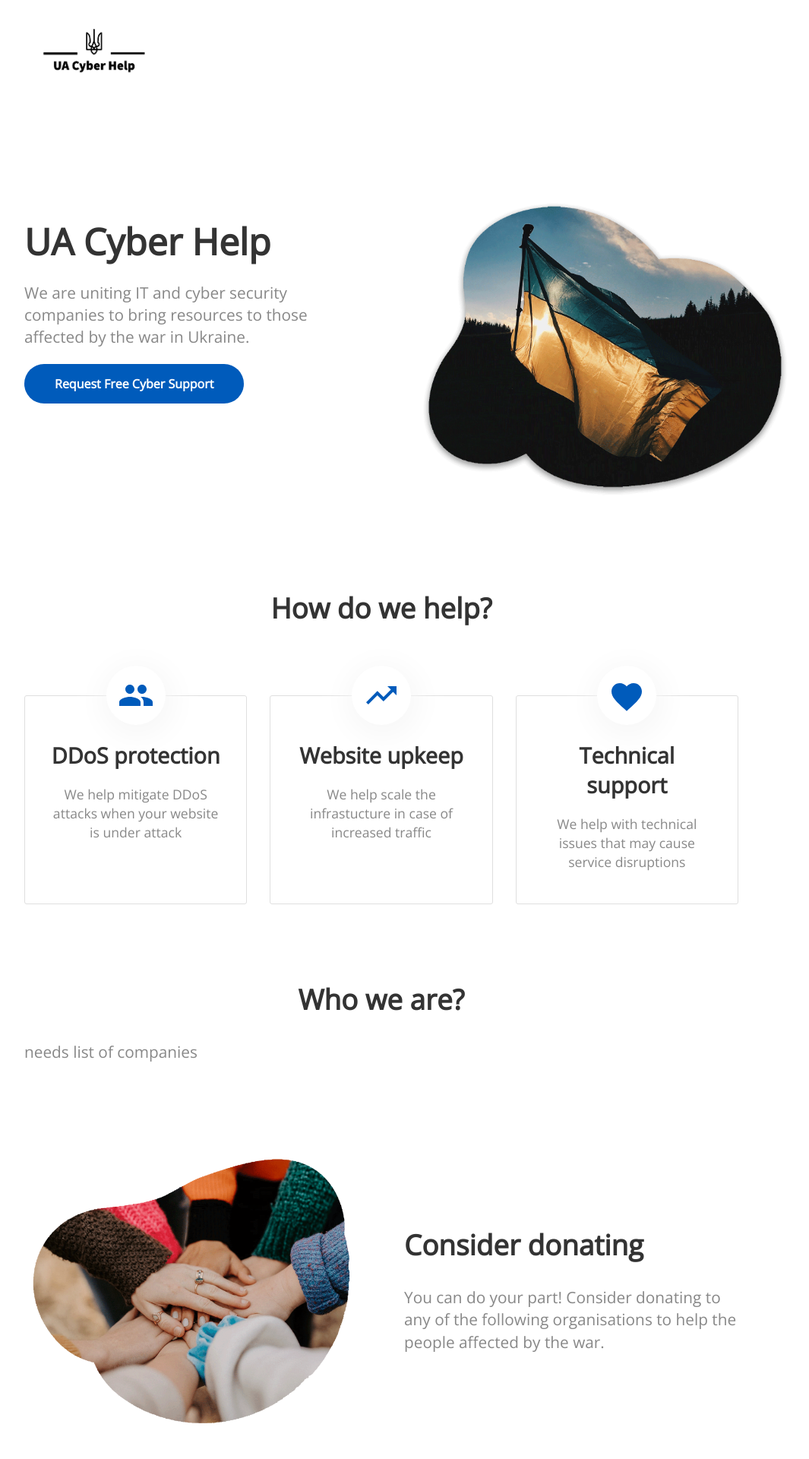
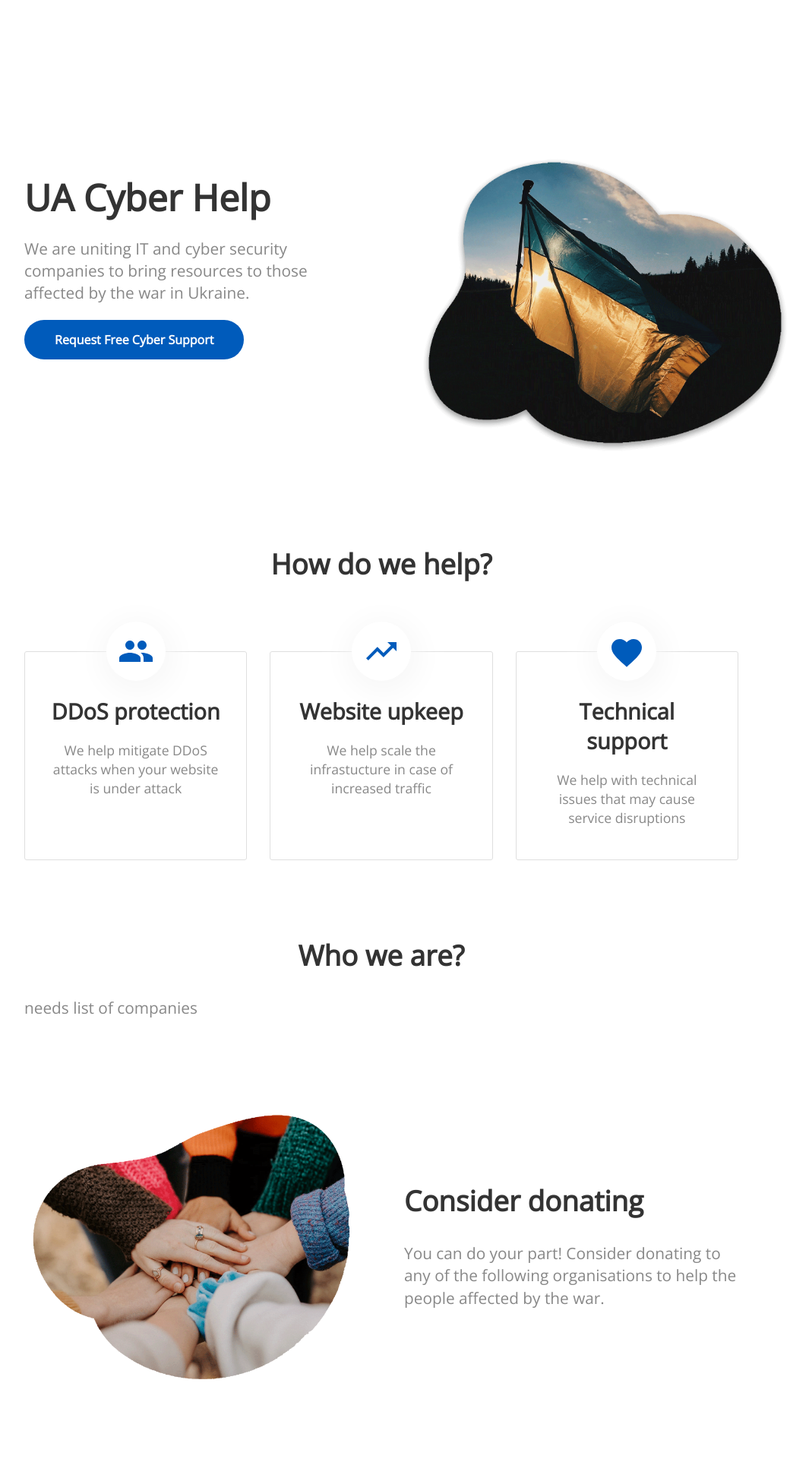
Before and after one commit to oliversild/uacyberhelp, a Jekyll site: the page built from index.html, in a window 1280 px wide. Shown: the top 1920 px of the page at 76% size, without its empty margins (138-1203 px from the left). Built offline with Jekyll 4.4.1, drawn with Linux system fonts in a browser that asks for light colours; nearby versions of some CDN libraries; some of the changed text lies outside the part shown.

Commit message:
front edits

```diff
--- a/_layouts/default.html
+++ b/_layouts/default.html
@@ -23,7 +23,7 @@
 	<body>
 		<nav>
 			<div class="container">
-				<a href="{{ site.baseurl }}"><img src="/images/logo.png" style="height:75px;"></a>
+				<a href="{{ site.baseurl }}"><img src="" style="height:75px;"></a>
 			</div>
 		</nav>
 		<div class="content">
--- a/index.html
+++ b/index.html
@@ -61,9 +61,7 @@ title: UA Cyber Help
 </div>
 
 <div class="container">
-	<h2 class="editable" style="text-align: center;">Consider donating</h2>
-	<iframe src="https://embednotion.com/embed/i0fchczi"></iframe>  <style>  iframe { width: 100%; height: 1000px; border: 0px solid #ccc; border-radius: 10px; padding: none; }  </style>
-
+	<h2 class="editable" style="text-align: center;">Where to donate?</h2>
 </div>
 
 <div class="darker">
```
